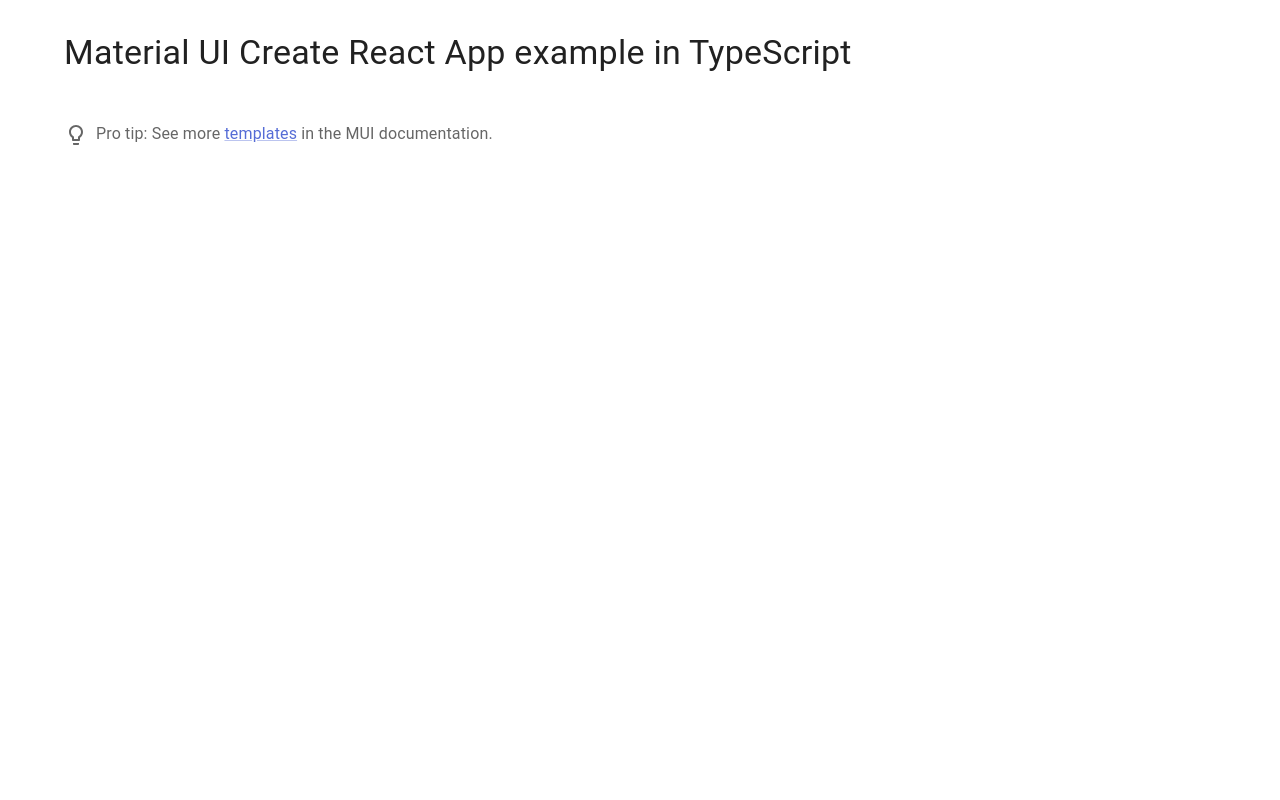
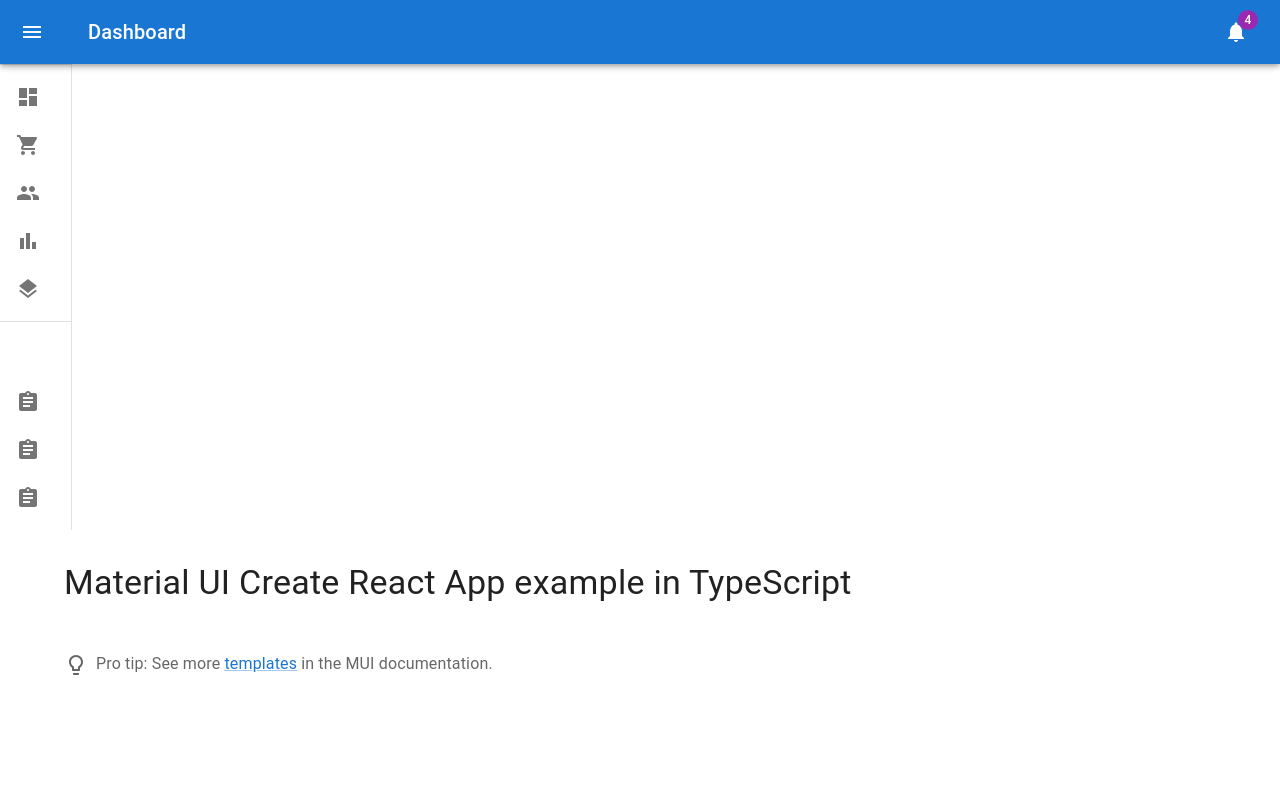
Before and after one commit to shaoxp/7habit-list, a React (Create React App) app: page / in a window 1280 px wide. Shown: the top 800 px of the page. Built offline with nearby package versions, Linux system fonts and the light colour scheme.

Commit message:
add the example appbar and appdrawer

```diff
--- a/src/App.tsx
+++ b/src/App.tsx
@@ -1,13 +1,20 @@
-import * as React from "react";
 import Container from "@mui/material/Container";
 import Typography from "@mui/material/Typography";
 import Box from "@mui/material/Box";
 import ProTip from "./components/ProTip";
 import StickyFooter from "./components/StickyFooter";
+import { createTheme, ThemeProvider } from "@mui/material/styles";
+import { AppGlobalProvider } from "./components/AppGlobalProvider";
+import { HabitListAppBar } from "./components/AppBar";
+import HabitListAppDrawer from "./components/AppDrawer/AppDrawer";
 
 export default function App() {
+  const defaultTheme = createTheme();
   return (
-    <>
+    <ThemeProvider theme={defaultTheme}>
+      <AppGlobalProvider>
+        <HabitListAppBar />
+        <HabitListAppDrawer />
         <Container>
           <Box sx={{ my: 4 }}>
             <Typography variant="h4" component="h1" gutterBottom>
@@ -16,7 +23,8 @@ export default function App() {
             <ProTip />
           </Box>
         </Container>{" "}
+      </AppGlobalProvider>
       <StickyFooter />
-    </>
+    </ThemeProvider>
   );
 }
--- /dev/null
+++ b/src/components/AppBar.tsx
@@ -0,0 +1,74 @@
+import { styled } from "@mui/material/styles";
+import MuiAppBar, { AppBarProps as MuiAppBarProps } from "@mui/material/AppBar";
+import Toolbar from "@mui/material/Toolbar";
+import Typography from "@mui/material/Typography";
+import IconButton from "@mui/material/IconButton";
+import Badge from "@mui/material/Badge";
+import MenuIcon from "@mui/icons-material/Menu";
+import NotificationsIcon from "@mui/icons-material/Notifications";
+import { useAppGlobalProviderContext } from "./AppGlobalProvider";
+import { drawerWidth } from "./AppConsts";
+
+export interface AppBarProps extends MuiAppBarProps {
+  open?: boolean;
+}
+
+const AppBar = styled(MuiAppBar, {
+  shouldForwardProp: (prop) => prop !== "open",
+})<AppBarProps>(({ theme, open }) => ({
+  zIndex: theme.zIndex.drawer + 1,
+  transition: theme.transitions.create(["width", "margin"], {
+    easing: theme.transitions.easing.sharp,
+    duration: theme.transitions.duration.leavingScreen,
+  }),
+  ...(open && {
+    marginLeft: drawerWidth,
+    width: `calc(100% - ${drawerWidth}px)`,
+    transition: theme.transitions.create(["width", "margin"], {
+      easing: theme.transitions.easing.sharp,
+      duration: theme.transitions.duration.enteringScreen,
+    }),
+  }),
+}));
+
+export interface HabitlistAppProps {}
+
+export function HabitListAppBar(prop: HabitlistAppProps) {
+  const { drawerOpen, setDrawerOpen } = useAppGlobalProviderContext();
+  return (
+    <AppBar position="absolute" open={drawerOpen}>
+      <Toolbar
+        sx={{
+          pr: "24px", // keep right padding when drawer closed
+        }}
+      >
+        <IconButton
+          edge="start"
+          color="inherit"
+          aria-label="open drawer"
+          onClick={() => setDrawerOpen(!drawerOpen)}
+          sx={{
+            marginRight: "36px",
+            ...(drawerOpen && { display: "none" }),
+          }}
+        >
+          <MenuIcon />
+        </IconButton>
+        <Typography
+          component="h1"
+          variant="h6"
+          color="inherit"
+          noWrap
+          sx={{ flexGrow: 1 }}
+        >
+          Dashboard
+        </Typography>
+        <IconButton color="inherit">
+          <Badge badgeContent={4} color="secondary">
+            <NotificationsIcon />
+          </Badge>
+        </IconButton>
+      </Toolbar>
+    </AppBar>
+  );
+}
--- /dev/null
+++ b/src/components/AppConsts.ts
@@ -0,0 +1 @@
+export const drawerWidth: number = 240;
--- /dev/null
+++ b/src/components/AppDrawer/AppDrawer.tsx
@@ -0,0 +1,62 @@
+import { styled } from "@mui/material/styles";
+import MuiDrawer from "@mui/material/Drawer";
+import Toolbar from "@mui/material/Toolbar";
+import List from "@mui/material/List";
+import Divider from "@mui/material/Divider";
+import IconButton from "@mui/material/IconButton";
+import ChevronLeftIcon from "@mui/icons-material/ChevronLeft";
+import { useAppGlobalProviderContext } from "../AppGlobalProvider";
+import { drawerWidth } from "../AppConsts";
+import { mainListItems, secondaryListItems } from "./AppDrawerItems";
+
+const Drawer = styled(MuiDrawer, {
+  shouldForwardProp: (prop) => prop !== "open",
+})(({ theme, open }) => ({
+  "& .MuiDrawer-paper": {
+    position: "relative",
+    whiteSpace: "nowrap",
+    width: drawerWidth,
+    transition: theme.transitions.create("width", {
+      easing: theme.transitions.easing.sharp,
+      duration: theme.transitions.duration.enteringScreen,
+    }),
+    boxSizing: "border-box",
+    ...(!open && {
+      overflowX: "hidden",
+      transition: theme.transitions.create("width", {
+        easing: theme.transitions.easing.sharp,
+        duration: theme.transitions.duration.leavingScreen,
+      }),
+      width: theme.spacing(7),
+      [theme.breakpoints.up("sm")]: {
+        width: theme.spacing(9),
+      },
+    }),
+  },
+}));
+
+export default function HabitListAppDrawer() {
+  const { drawerOpen, setDrawerOpen } = useAppGlobalProviderContext();
+  return (
+    <Drawer variant="permanent" open={drawerOpen}>
+      <Toolbar
+        sx={{
+          display: "flex",
+          alignItems: "center",
+          justifyContent: "flex-end",
+          px: [1],
+        }}
+      >
+        <IconButton onClick={() => setDrawerOpen(!drawerOpen)}>
+          <ChevronLeftIcon />
+        </IconButton>
+      </Toolbar>
+      <Divider />
+      <List component="nav">
+        {mainListItems}
+        <Divider sx={{ my: 1 }} />
+        {secondaryListItems}
+      </List>
+    </Drawer>
+  );
+}
--- /dev/null
+++ b/src/components/AppDrawer/AppDrawerItems.tsx
@@ -0,0 +1,72 @@
+import * as React from "react";
+import ListItemButton from "@mui/material/ListItemButton";
+import ListItemIcon from "@mui/material/ListItemIcon";
+import ListItemText from "@mui/material/ListItemText";
+import ListSubheader from "@mui/material/ListSubheader";
+import DashboardIcon from "@mui/icons-material/Dashboard";
+import ShoppingCartIcon from "@mui/icons-material/ShoppingCart";
+import PeopleIcon from "@mui/icons-material/People";
+import BarChartIcon from "@mui/icons-material/BarChart";
+import LayersIcon from "@mui/icons-material/Layers";
+import AssignmentIcon from "@mui/icons-material/Assignment";
+
+export const mainListItems = (
+  <React.Fragment>
+    <ListItemButton>
+      <ListItemIcon>
+        <DashboardIcon />
+      </ListItemIcon>
+      <ListItemText primary="Dashboard" />
+    </ListItemButton>
+    <ListItemButton>
+      <ListItemIcon>
+        <ShoppingCartIcon />
+      </ListItemIcon>
+      <ListItemText primary="Orders" />
+    </ListItemButton>
+    <ListItemButton>
+      <ListItemIcon>
+        <PeopleIcon />
+      </ListItemIcon>
+      <ListItemText primary="Customers" />
+    </ListItemButton>
+    <ListItemButton>
+      <ListItemIcon>
+        <BarChartIcon />
+      </ListItemIcon>
+      <ListItemText primary="Reports" />
+    </ListItemButton>
+    <ListItemButton>
+      <ListItemIcon>
+        <LayersIcon />
+      </ListItemIcon>
+      <ListItemText primary="Integrations" />
+    </ListItemButton>
+  </React.Fragment>
+);
+
+export const secondaryListItems = (
+  <React.Fragment>
+    <ListSubheader component="div" inset>
+      Saved reports
+    </ListSubheader>
+    <ListItemButton>
+      <ListItemIcon>
+        <AssignmentIcon />
+      </ListItemIcon>
+      <ListItemText primary="Current month" />
+    </ListItemButton>
+    <ListItemButton>
+      <ListItemIcon>
+        <AssignmentIcon />
+      </ListItemIcon>
+      <ListItemText primary="Last quarter" />
+    </ListItemButton>
+    <ListItemButton>
+      <ListItemIcon>
+        <AssignmentIcon />
+      </ListItemIcon>
+      <ListItemText primary="Year-end sale" />
+    </ListItemButton>
+  </React.Fragment>
+);
--- /dev/null
+++ b/src/components/AppGlobalProvider.tsx
@@ -0,0 +1,37 @@
+import React, { createContext, useContext, useMemo, useState } from "react";
+
+type SetStateFunc<T> = React.Dispatch<React.SetStateAction<T>>;
+
+interface AppGlobalProviderContextProps {
+  drawerOpen: boolean;
+  setDrawerOpen: SetStateFunc<boolean>;
+}
+
+export const AppGlobalProviderContext = createContext<
+  AppGlobalProviderContextProps | undefined
+>(undefined);
+
+export const AppGlobalProvider: React.FC<{ children: React.ReactNode }> = ({
+  children,
+}) => {
+  const [drawerOpen, setDrawerOpen] = useState(false);
+
+  const globalState = useMemo(
+    () => ({
+      drawerOpen,
+      setDrawerOpen,
+    }),
+    [drawerOpen]
+  );
+
+  return (
+    <AppGlobalProviderContext.Provider value={globalState}>
+      {children}
+    </AppGlobalProviderContext.Provider>
+  );
+};
+
+export function useAppGlobalProviderContext(): AppGlobalProviderContextProps {
+  const value = useContext(AppGlobalProviderContext);
+  return value!;
+}
--- a/src/components/StickyFooter.tsx
+++ b/src/components/StickyFooter.tsx
@@ -1,6 +1,6 @@
 import * as React from "react";
 import CssBaseline from "@mui/material/CssBaseline";
-import { createTheme, ThemeProvider } from "@mui/material/styles";
+
 import Box from "@mui/material/Box";
 import Typography from "@mui/material/Typography";
 import Container from "@mui/material/Container";
@@ -19,11 +19,8 @@ function Copyright() {
   );
 }
 
-const defaultTheme = createTheme();
-
 export default function StickyFooter() {
   return (
-    <ThemeProvider theme={defaultTheme}>
     <Box
       sx={{
         display: "flex",
@@ -49,6 +46,5 @@ export default function StickyFooter() {
         </Container>
       </Box>
     </Box>
-    </ThemeProvider>
   );
 }
```
Lines whose indentation alone changed are shown as unchanged.
